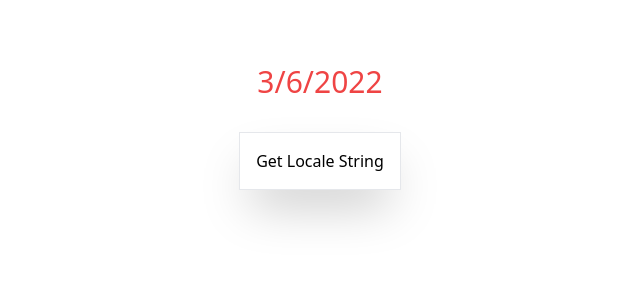
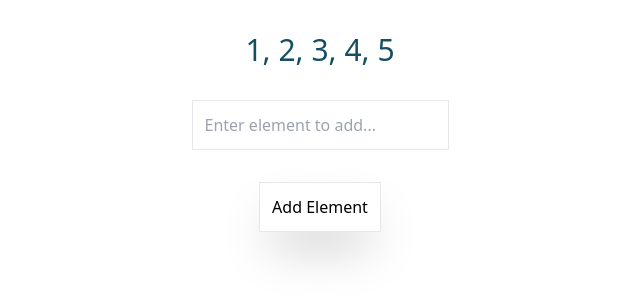
Before and after one commit to xiraynedev/fundamentals, a React app: page / in a window 1280 px wide. Shown: the top 302 px of the page, without its empty margins (320-960 px from the left). Built offline with nearby package versions, Linux system fonts and the light colour scheme.

Commit message:
add unshift component

```diff
--- /dev/null
+++ b/src/components/Array/Unshift/Unshift.tsx
@@ -0,0 +1,36 @@
+import {FC, useState} from 'react';
+
+export const Unshift: FC = () => {
+  const [array, setArray] = useState([1, 2, 3, 4, 5]);
+  const [element, setElement] = useState('');
+
+  const handleClick = () => {
+    setArray(prevState => {
+      array.unshift(+element);
+      return [...prevState];
+    })
+
+    setElement('');
+  };
+
+  return (
+    <>
+      <div className='flex flex-col items-center mt-8'>
+        <p className='text-3xl text-cyan-900'>
+          {array.join(', ')}
+        </p>
+        <input
+          type='number'
+          placeholder='Enter element to add...'
+          className='border p-3 mt-8'
+          value={element}
+          onChange={event => setElement(event.currentTarget.value)}
+        />
+        <button
+          onClick={handleClick}
+          className='border shadow-2xl p-3 mt-8'
+        >Add Element</button>
+      </div>
+    </>
+  );
+};
--- a/src/components/Container/Container.tsx
+++ b/src/components/Container/Container.tsx
@@ -1,8 +1,8 @@
-import {FC, useState} from 'react';
-import {ToLocaleString} from '../Array/ToLocaleString/ToLocaleString';
+import {FC} from 'react';
+import {Unshift} from '../Array/Unshift/Unshift';
 
 export const Container: FC = () => {
   return (
-    <ToLocaleString />
+    <Unshift />
   );
 };
```
